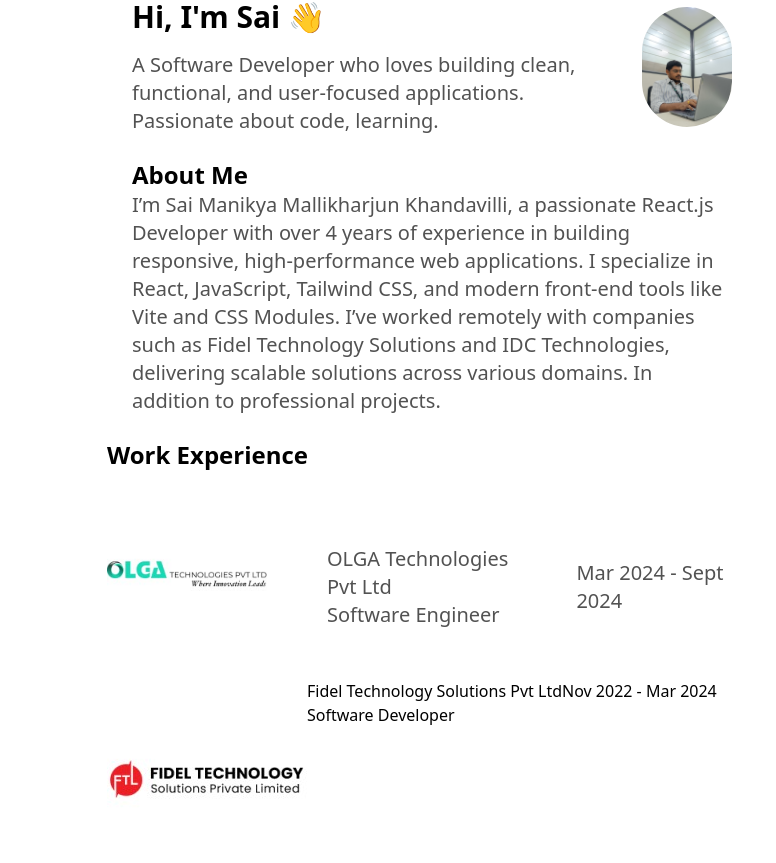
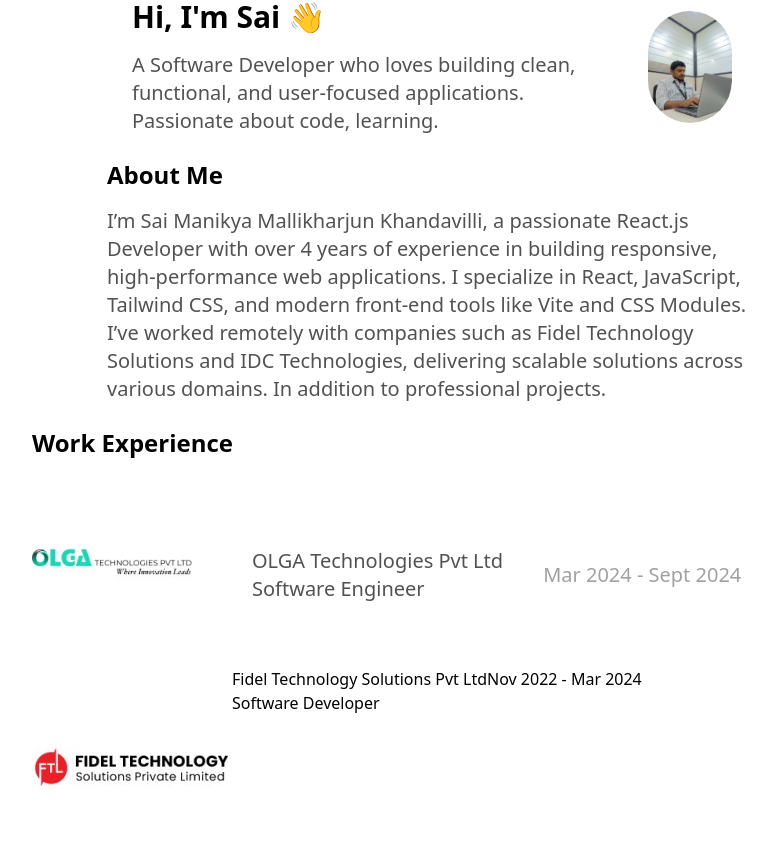
Before and after one commit to SaiMallikharjun98/Sai_Portfolio, a React (Vite) app: page / in a window 1280 px wide. Shown: the part 97-960 px from the top of the page, without its empty margins (208-984 px from the left). Built offline with nearby package versions, Linux system fonts and the light colour scheme.

Commit message:
first commit

```diff
--- a/src/App.jsx
+++ b/src/App.jsx
@@ -17,15 +17,15 @@
           </div>
           <img
             src={User}
-            className="h-30 w-50 rounded-full object-cover"
+            className="h-28 w-52 rounded-full object-cover"
             alt="SelfImage"
           />
         </div>
       </section>
 
-      <section className="w-[600px] mx-auto mt-6">
+      <section className="w-[650px] mx-auto mt-6">
         <h1 className="text-2xl font-bold">About Me</h1>
-        <p className="text-xl text-neutral-600">
+        <p className="text-xl text-neutral-600 mt-4">
           I’m Sai Manikya Mallikharjun Khandavilli, a passionate React.js
           Developer with over 4 years of experience in building responsive,
           high-performance web applications. I specialize in React, JavaScript,
@@ -36,7 +36,7 @@
         </p>
       </section>
 
-      <section className="w-[650px] mx-auto my-6">
+      <section className="w-[800px] mx-auto my-6">
         <h1 className="text-2xl font-bold">Work Experience</h1>
         <div className="mt-6">
           <div className="flex items-center gap-10">
@@ -49,7 +49,7 @@
                 <p className="text-xl text-neutral-600">Software Engineer</p>
               </div>
             </div>
-            <p className="text-xl text-neutral-600 mt-6">Mar 2024 - Sept 2024</p>
+            <p className="text-xl text-neutral-400 mt-6">Mar 2024 - Sept 2024</p>
           </div>
         </div>
 
```
